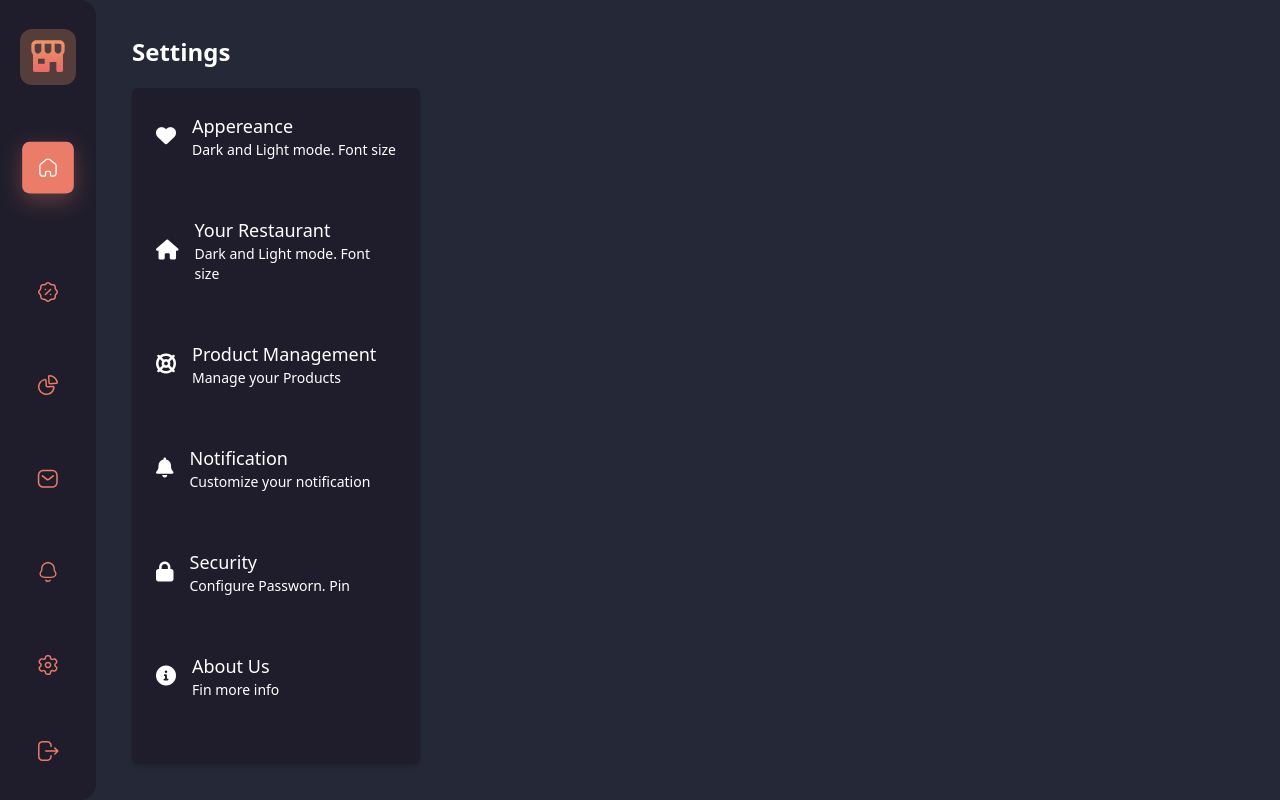
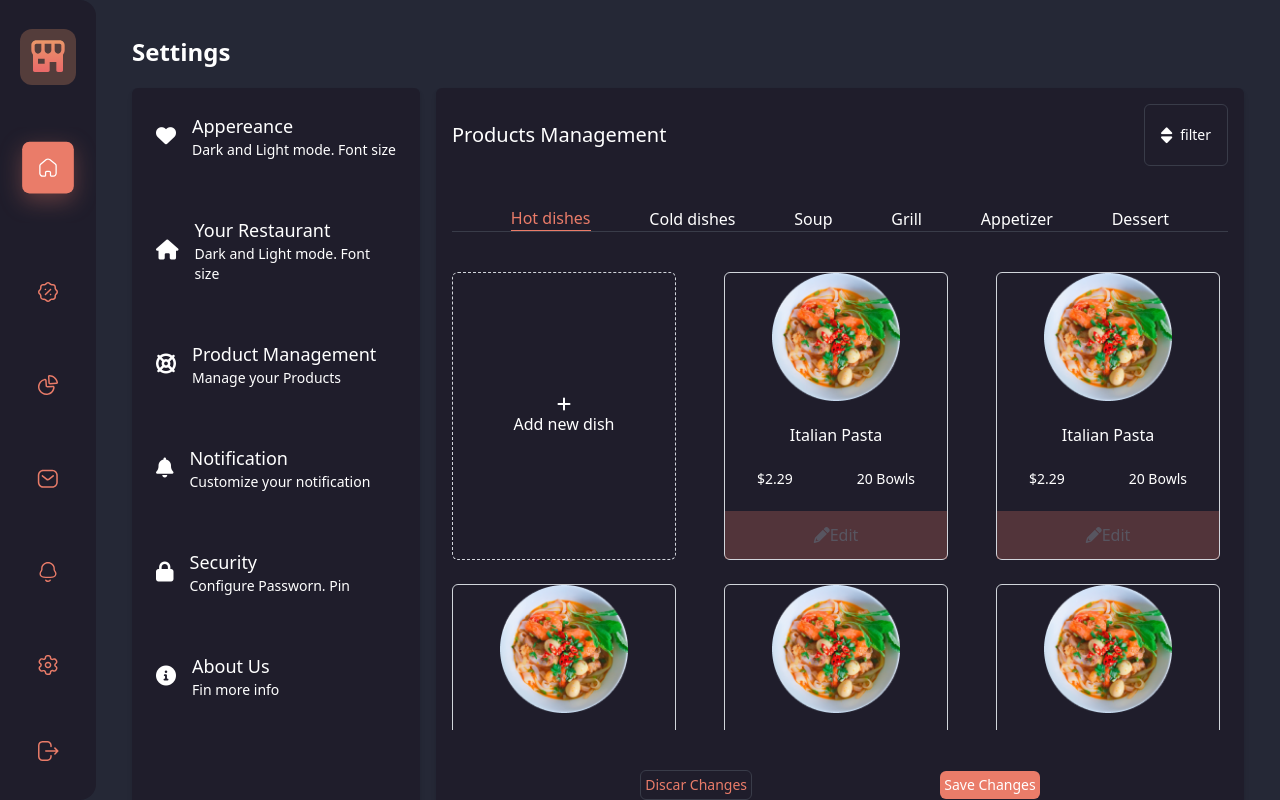
Before and after one commit to carlosmpr/frontEndPortafolio, a React (Create React App) app in the folder menudashboard/: page / in a window 1280 px wide. Built offline with nearby package versions, Linux system fonts and the light colour scheme.

Commit message:
Completed

```diff
--- /dev/null
+++ b/menudashboard/src/components/Cards/AddCard.jsx
@@ -0,0 +1,10 @@
+import React from 'react'
+
+export default function AddCard() {
+    return (
+        <div className="w-56 h-72  rounded-md border-dashed border flex flex-col items-center justify-center text-primary cursor-pointer">
+        <i className="fas fa-plus"></i>
+        <p>Add new dish</p>
+        </div>
+    )
+}
--- /dev/null
+++ b/menudashboard/src/components/Cards/EditCard.jsx
@@ -0,0 +1,18 @@
+import React from 'react'
+import food from '../../assets/images/Content/food.png'
+export default function EditCard() {
+    return (
+        <div className="w-56 h-72 border rounded-md flex flex-col items-center justify-between text-primary">
+        <img src={food} alt={food} className="w-32" />
+        <p>Italian Pasta</p>
+        <div className="w-full flex justify-around text-sm font-thin">
+          <p>$2.29</p>
+          <p>20 Bowls</p>
+        </div>
+        <div className="w-full h-12 bg-theme opacity-25 flex items-center justify-center">
+          <i className="fas fa-pencil-alt text-primary"></i>
+          <p>Edit</p>
+        </div>
+      </div>
+    )
+}
--- a/menudashboard/src/components/Content/Content.jsx
+++ b/menudashboard/src/components/Content/Content.jsx
@@ -1,30 +1,72 @@
 import React from "react";
+import OutlineIconButton from "../Buttons/OutlineIconButton";
 import IconItem from "../Items/IconItems";
-
-
-
+import Navigation from "../TextNavigation/Navigation";
+import Button from "../Buttons/Button";
+import OutlineButton from "../Buttons/OutlineButton";
+import AddCard from "../Cards/AddCard";
+import EditCard from "../Cards/EditCard";
 export default function Content() {
-
   return (
     <div className="flex flex-1 h-full bg-secondary overflow-y-scroll p-9">
       <div className="w-full h-full flex flex-col space-y-5">
         <h1 className="text-2xl font-bold text-primary">Settings</h1>
-     <div className="flex w-full h-full">
+        <div className="flex w-full h-full gap-x-4">
           <div className="flex flex-col w-72 bg-primary h-full gap-y-10 rounded-md shadow-md overflow-y-scroll p-4">
-       <IconItem text="Appereance" desc="Dark and Light mode. Font size" icon="fas fa-heart"/>
-       <IconItem text="Your Restaurant" desc="Dark and Light mode. Font size" icon="fas fa-home"/>
-       <IconItem text="Product Management" desc="Manage your Products" icon="fas fa-life-ring"/>
-       <IconItem text="Notification" desc="Customize your notification" icon="fas fa-bell"/>
+            <IconItem
+              text="Appereance"
+              desc="Dark and Light mode. Font size"
+              icon="fas fa-heart"
+            />
+            <IconItem
+              text="Your Restaurant"
+              desc="Dark and Light mode. Font size"
+              icon="fas fa-home"
+            />
+            <IconItem
+              text="Product Management"
+              desc="Manage your Products"
+              icon="fas fa-life-ring"
+            />
+            <IconItem
+              text="Notification"
+              desc="Customize your notification"
+              icon="fas fa-bell"
+            />
 
-       <IconItem text="Security" desc="Configure Passworn. Pin" icon="fas fa-lock"/>
-       <IconItem text="About Us" desc="Fin more info" icon="fas fa-info-circle"/>
+            <IconItem
+              text="Security"
+              desc="Configure Passworn. Pin"
+              icon="fas fa-lock"
+            />
+            <IconItem
+              text="About Us"
+              desc="Fin more info"
+              icon="fas fa-info-circle"
+            />
+          </div>
 
-
-
+          <div className="flex flex-col flex-1 bg-primary h-full gap-y-10 rounded-md shadow-md  p-4">
+            <div className="w-full flex items-center justify-between">
+              <h3 className="text-xl text-primary"> Products Management</h3>
+              <OutlineIconButton text="filter" icon="fas fa-sort" />
+            </div>
+            <Navigation />
+            <div className="w-full h-4/6 flex flex-wrap gap-x-12 gap-y-6 overflow-y-scroll">
+              <AddCard />
+              <EditCard />
+              <EditCard />
+              <EditCard />
+              <EditCard />
+              <EditCard />
+            </div>
+            <div className="flex items-center justify-evenly">
+              <OutlineButton text="Discar Changes" />
+              <Button text="Save Changes" />
             </div>
           </div>
         </div>
-
+      </div>
     </div>
   );
 }
```
Lines whose indentation alone changed are shown as unchanged.
